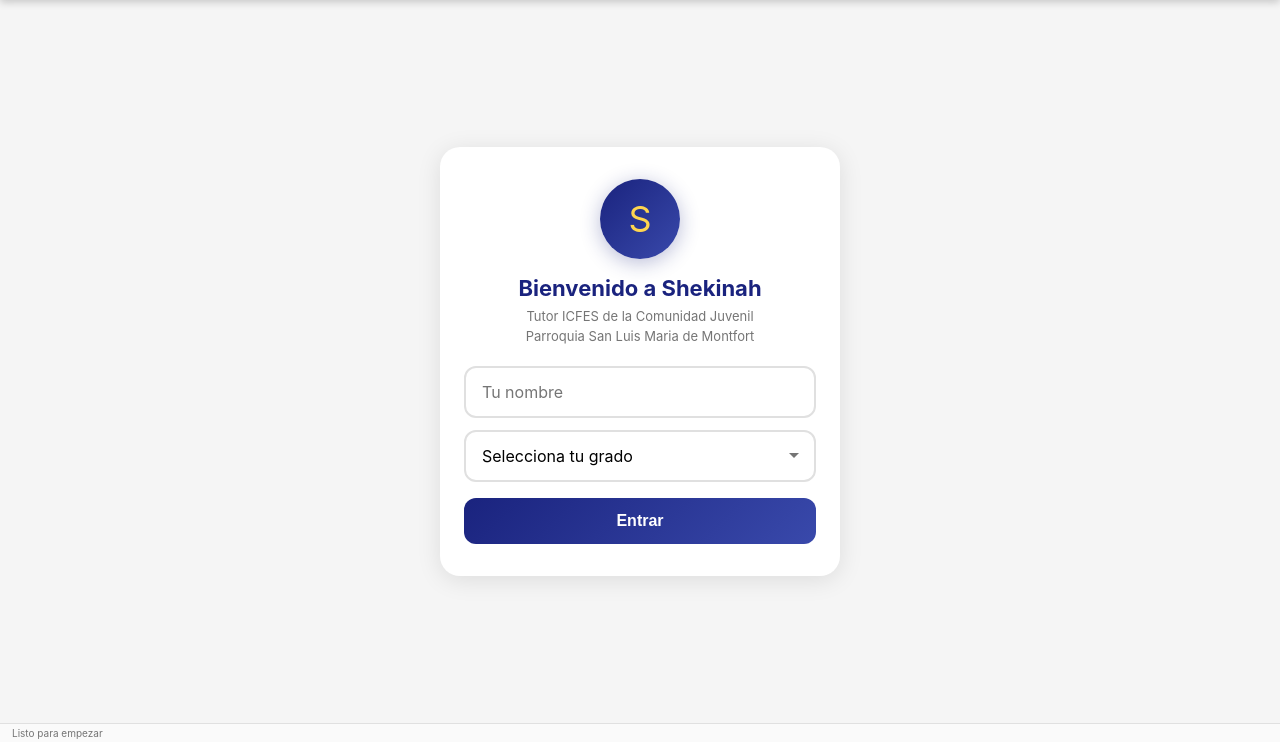
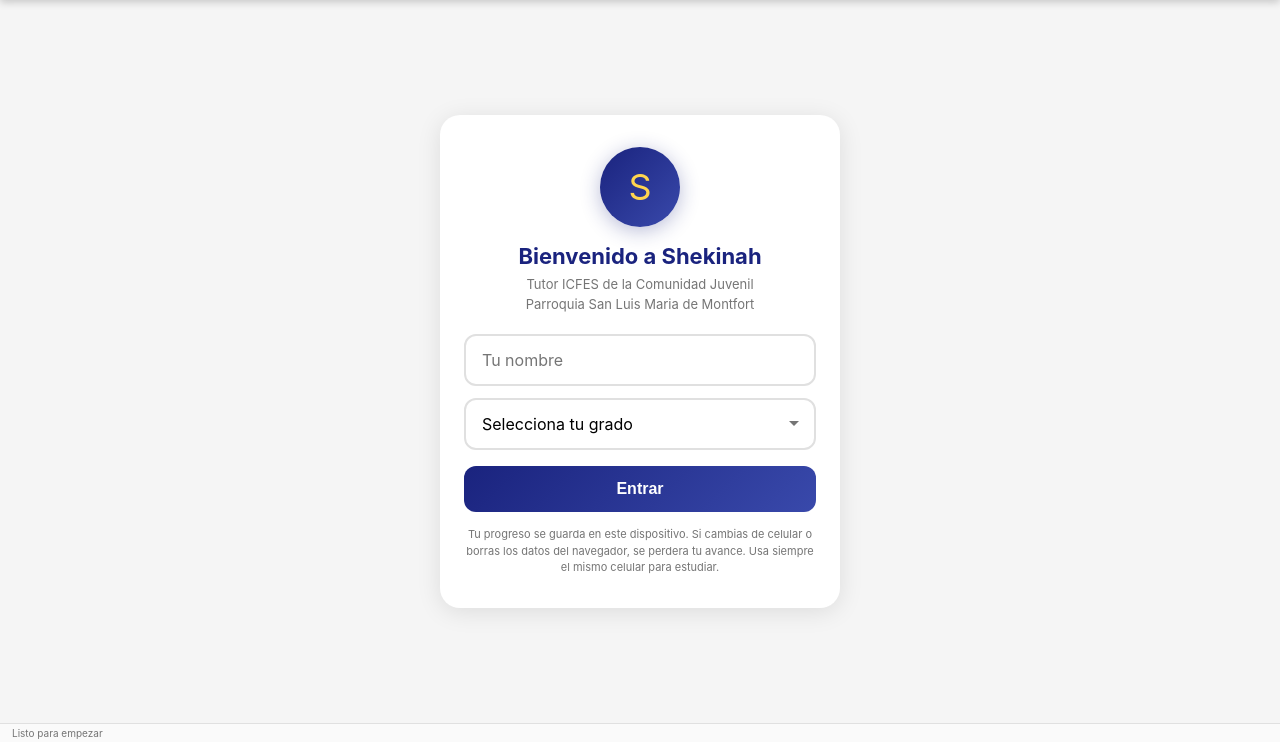
Before and after one commit to elverefur-commits/shekinah-tutor-icfes, a Flask app: page / in a window 1280 px wide. Shown: the part 58-800 px from the top of the page. Run offline with Flask 3, Linux system fonts and the light colour scheme.

Commit message:
Agregar advertencia de almacenamiento local en pantalla de registro
Co-Authored-By: Claude Opus 4.6 <noreply@anthropic.com>

```diff
--- a/templates/index.html
+++ b/templates/index.html
@@ -781,6 +781,9 @@
                 <option value="egresado">Egresado</option>
             </select>
             <button class="login-btn" id="loginBtn" onclick="doLogin()">Entrar</button>
+            <p style="margin-top:14px; font-size:11px; color:var(--text-light); line-height:1.5;">
+                Tu progreso se guarda en este dispositivo. Si cambias de celular o borras los datos del navegador, se perdera tu avance. Usa siempre el mismo celular para estudiar.
+            </p>
         </div>
     </div>
 </div>
```
